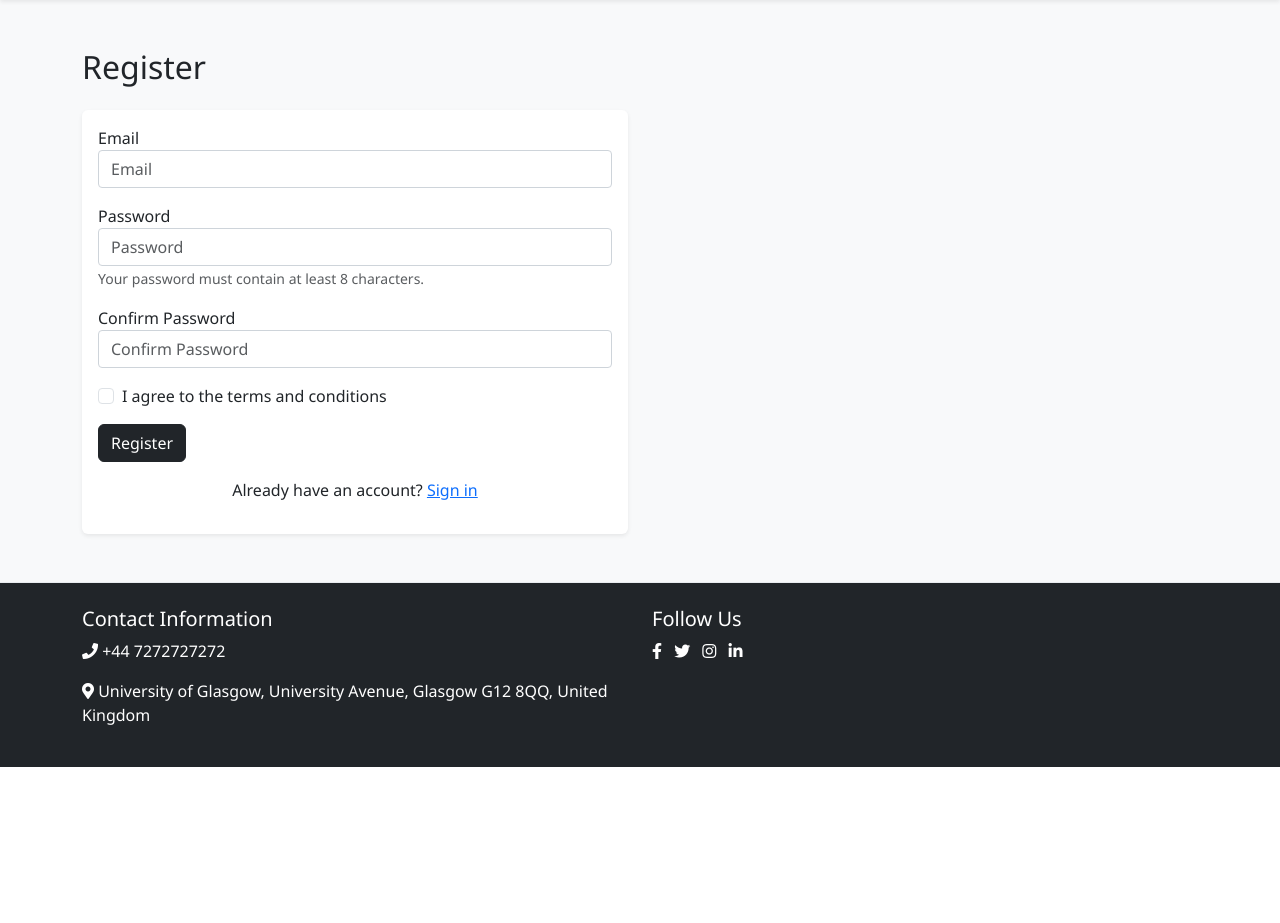
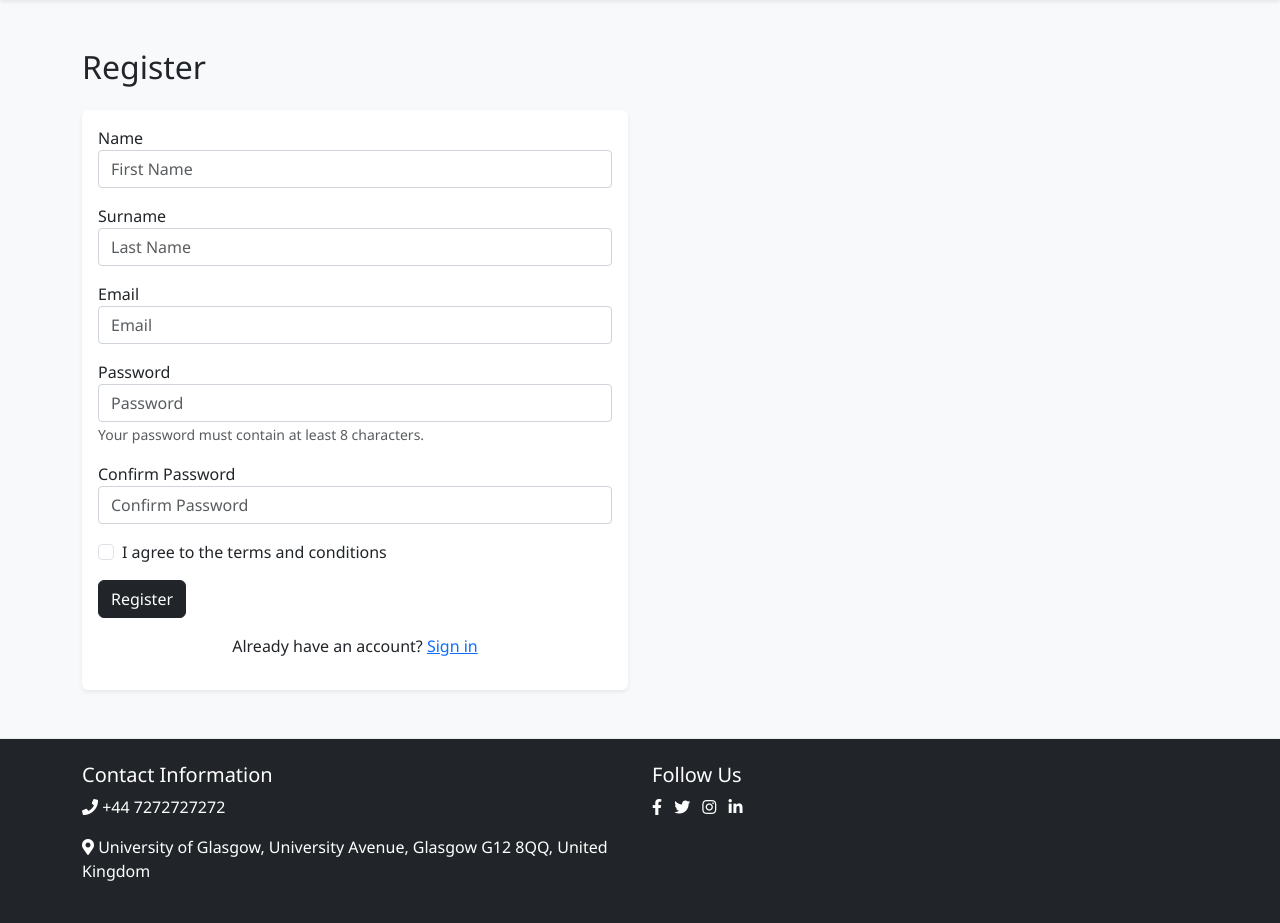
Before and after one commit to Munaikh/Django-project, a Django app: page /register/ in a window 1280 px wide. Shown: the part 73-996 px from the top of the page. Before the commit the page ends 840 px from the top, so only its background shows below. Run offline with Django 3.2, Linux system fonts and the light colour scheme.

Commit message:
Added Name and Surname logic and visualization on the Register page

```diff
--- a/project_design/growth_app/forms.py
+++ b/project_design/growth_app/forms.py
@@ -10,6 +10,20 @@ from django.contrib.auth import authenticate
 
 
 class RegistrationForm(UserCreationForm):
+    name = forms.CharField(
+        required=True,
+        max_length=30,
+        widget=forms.TextInput(
+            attrs={"class": "form-control", "placeholder": "First Name"}
+        ),
+    )
+    surname = forms.CharField(
+        required=True,
+        max_length=30,
+        widget=forms.TextInput(
+            attrs={"class": "form-control", "placeholder": "Last Name"}
+        ),
+    )
     email = forms.EmailField(
         required=True,
         widget=forms.EmailInput(
@@ -31,9 +45,11 @@ class RegistrationForm(UserCreationForm):
         help_text="Enter the same password as before, for verification.",
     )
 
+    allowed_characters = " -'"
+
     class Meta:
         model = User
-        fields = ("email", "password1", "password2")
+        fields = ("name", "surname", "email", "password1", "password2")
 
     def clean_email(self):
         email = self.cleaned_data.get("email")
@@ -43,8 +59,31 @@ class RegistrationForm(UserCreationForm):
             )
         return email
 
+    def clean_name(self):
+        name = self.cleaned_data.get("name")
+        for c in name:
+            if not(c.isalpha() or c in self.__class__.allowed_characters):
+                raise forms.ValidationError(
+                    "Name can only contain letters, spaces, hyphens, and apostrophes."
+                )
+
+        return name.title()
+
+    def clean_surname(self):
+        surname = self.cleaned_data.get("surname")
+
+        for c in surname:
+            if not(c.isalpha() or c in self.__class__.allowed_characters):
+                raise forms.ValidationError(
+                    "Surname can only contain letters, spaces, hyphens, and apostrophes."
+                )
+
+        return surname.title()
+
     def save(self, commit=True):
         user = super().save(commit=False)
+        user.first_name = self.cleaned_data["name"]
+        user.last_name = self.cleaned_data["surname"]
         user.email = self.cleaned_data["email"]
         # Use email as username (Django still requires a username)
         user.username = self.cleaned_data["email"]
--- a/project_design/growth_app/templates/growth_app/register.html
+++ b/project_design/growth_app/templates/growth_app/register.html
@@ -26,6 +26,31 @@
                     {% endif %}
                     <form method="post">
                         {% csrf_token %}
+                        <!-- Name TextBox Form -->
+                        <div class="form-group mb-3">
+                            <label for="{{ form.email.id_for_label }}">Name</label>
+                            {{ form.name }}
+                            {% if form.name.errors %}
+                            <div class="text-danger">
+                                {% for error in form.name.errors %}
+                                    {{ error }}
+                                {% endfor %}
+                            </div>
+                            {% endif %}
+                        </div>
+                        <!-- Surname TextBox Form -->
+                        <div class="form-group mb-3">
+                            <label for="{{ form.email.id_for_label }}">Surname</label>
+                            {{ form.surname }}
+                            {% if form.surname.errors %}
+                            <div class="text-danger">
+                                {% for error in form.surname.errors %}
+                                    {{ error }}
+                                {% endfor %}
+                            </div>
+                            {% endif %}
+                        </div>
+                        <!-- Email TextBox Form -->
                         <div class="form-group mb-3">
                             <label for="{{ form.email.id_for_label }}">Email</label>
                             {{ form.email }}
@@ -37,6 +62,7 @@
                             </div>
                             {% endif %}
                         </div>
+                        <!-- Password TextBox Form -->
                         <div class="form-group mb-3">
                             <label for="{{ form.password1.id_for_label }}">Password</label>
                             {{ form.password1 }}
@@ -49,6 +75,7 @@
                             {% endif %}
                             <small class="form-text text-muted">{{ form.password1.help_text }}</small>
                         </div>
+                        <!-- Confirm Password TextBox Form -->
                         <div class="form-group mb-3">
                             <label for="{{ form.password2.id_for_label }}">Confirm Password</label>
                             {{ form.password2 }}
```
